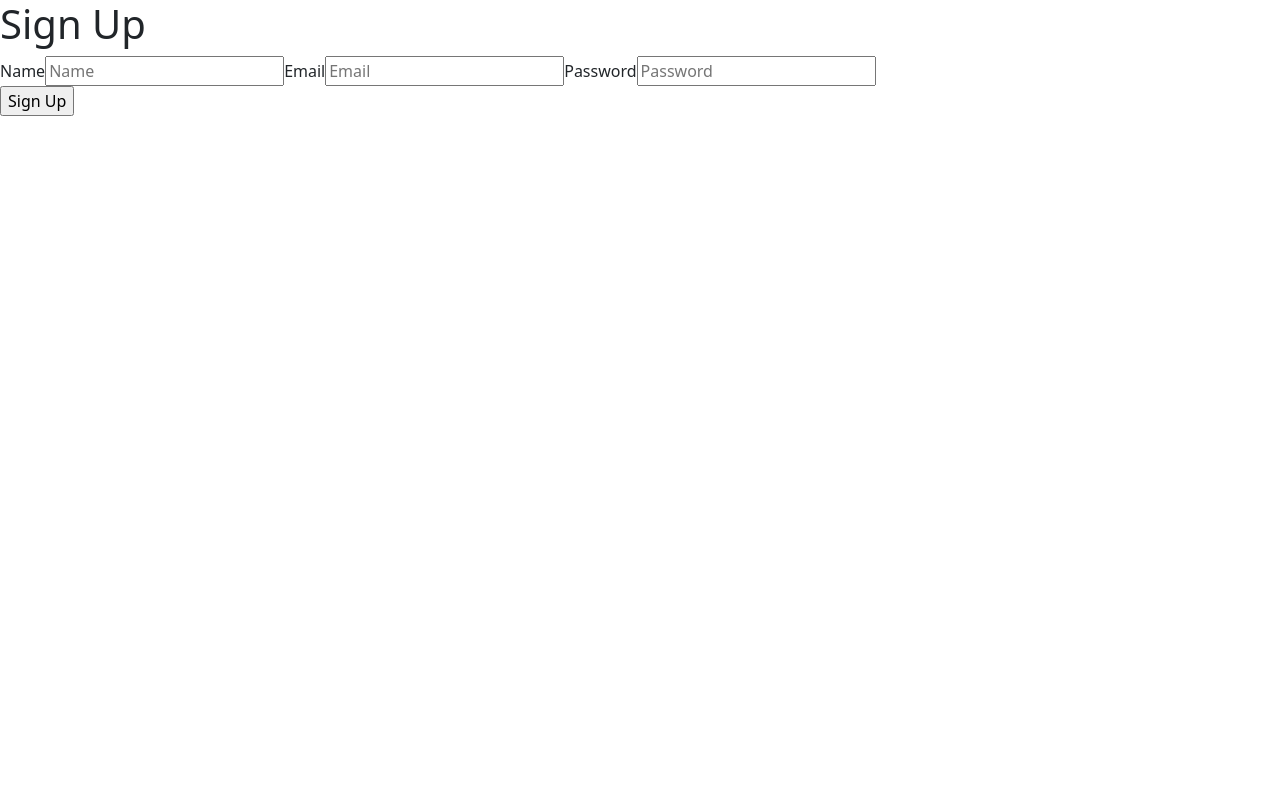
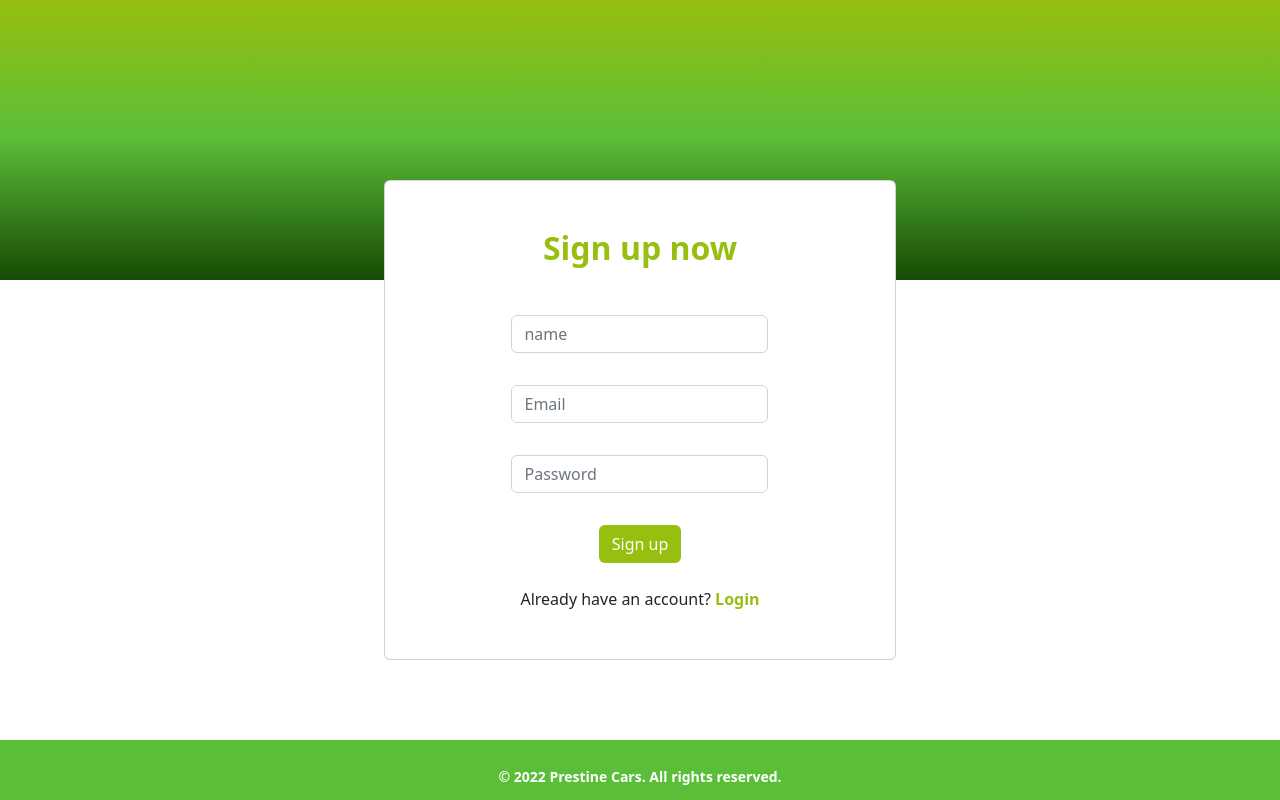
Before and after one commit to Prestine-Cars/prestine-cars-frontend, a React (Create React App) app: page /signup in a window 1280 px wide. Built offline with nearby package versions, Linux system fonts and the light colour scheme.

Commit message:
Style Login and Sign up pages Add Footer to Sign up page Add NavLink redirect to Login in Sign up page Add NavLink redirect to Sign up in Login page

```diff
--- /dev/null
+++ b/src/components/Footer.js
@@ -0,0 +1,18 @@
+import React from 'react';
+import classes from './modules/Footer.module.css';
+
+const Footer = () => (
+  <>
+    <footer
+      className={`d-flex flex-column flex-md-row text-center text-md-start justify-content-center pt-4 px-4 px-xl-5 bottom ${classes.footer_styles}`}
+    >
+      <div className="text-white mb-1 mb-md-0 fw-bold">
+        <p>
+          <small>&copy; 2022 Prestine Cars. All rights reserved.</small>
+        </p>
+      </div>
+    </footer>
+  </>
+);
+
+export default Footer;
--- a/src/components/SignInForm.js
+++ b/src/components/SignInForm.js
@@ -1,7 +1,7 @@
 // @ts-nocheck
 import React, { useState } from 'react';
 import { useDispatch, useSelector } from 'react-redux';
-import { useNavigate } from 'react-router-dom';
+import { NavLink, useNavigate } from 'react-router-dom';
 import { TailSpin } from 'react-loader-spinner';
 import { login } from '../redux/actions/user';
 import classes from './modules/SignInForm.module.css';
@@ -33,11 +33,11 @@ const SignInForm = () => {
       <div className="container py-5 h-100">
         <div className="row d-flex justify-content-center align-items-center h-100">
           <div className="col-12 col-md-8 col-lg-6 col-xl-5">
-            <div className={`card bg-dark text-white ${classes.rounded}`}>
+            <div className={`card shadow-5-strong ${classes.sign_up_card}`}>
               <div className="card-body p-5 text-center">
                 <div className="mb-md-5 mt-md-4 pb-5">
                   <h2 className="fw-bold mb-2 text-uppercase">Login</h2>
-                  <p className="text-white-50 mb-5">
+                  <p className="text-black-50 mb-5">
                     Please enter your login and password!
                   </p>
                   <form onSubmit={handleLogin}>
@@ -85,12 +85,12 @@ const SignInForm = () => {
                       </label>
                     </div>
                     <p className="small mb-5 pb-lg-2">
-                      <a className="text-white-50" href="#!">
+                      <a className={`${classes.green_link}`} href="#!">
                         Forgot password?
                       </a>
                     </p>
                     <button
-                      className="btn btn-outline-light btn-lg px-5"
+                      className={`btn text-white btn-block mb-4 ${classes.green_btn}`}
                       type="submit"
                     >
                       Login
@@ -102,9 +102,7 @@ const SignInForm = () => {
                   <p className="mb-0">
                     Dont have an account?
                     {' '}
-                    <a href="#!" className="text-white-50 fw-bold">
-                      Sign Up
-                    </a>
+                    <NavLink className={`fw-bold ${classes.green_link}`} to="/signup">Sign Up</NavLink>
                   </p>
                 </div>
               </div>
--- a/src/components/SignUpForm.js
+++ b/src/components/SignUpForm.js
@@ -1,9 +1,10 @@
 // @ts-nocheck
 import React, { useState } from 'react';
 import { useDispatch, useSelector } from 'react-redux';
-import { useNavigate } from 'react-router-dom';
+import { NavLink, useNavigate } from 'react-router-dom';
 import { TailSpin } from 'react-loader-spinner';
 import { signup } from '../redux/actions/user';
+import classes from './modules/SignInForm.module.css';
 
 const SignUpForm = () => {
   const { Loader = false, signupError = null } = useSelector(
@@ -30,9 +31,8 @@ const SignUpForm = () => {
   };
   return (
     <>
-      <div>
-        <h1>Sign Up</h1>
-        <form onSubmit={handleSignup}>
+      <form onSubmit={handleSignup}>
+        <div className={`${classes.loader}`}>
           {Loader && (
             <div>
               <TailSpin
@@ -41,45 +41,61 @@ const SignUpForm = () => {
                 radius="3"
                 color="#98be20"
                 ariaLabel="tail-spin"
+                wrapperStyle
+                wrapperClass
               />
             </div>
           )}
-          {signupError && <p>Name/Email already exists </p>}
-          <label htmlFor="name">
-            <span>Name</span>
+        </div>
+        {signupError && <p>Name/Email already exists </p>}
+
+        <div className="form-outline mb-4">
+          <label htmlFor="name" className="form-label">
             <input
               onChange={handleOnChange}
               type="text"
               name="name"
-              placeholder="Name"
+              placeholder="name"
               required
+              className="form-control"
             />
           </label>
-          <label htmlFor="email">
-            <span>Email</span>
+        </div>
+        <div className="form-outline mb-4">
+          <label htmlFor="email" className="form-label">
             <input
               onChange={handleOnChange}
               type="email"
               name="email"
               placeholder="Email"
               required
+              className="form-control"
             />
           </label>
-          <label htmlFor="password">
-            <span>Password</span>
+        </div>
+        <div className="form-outline mb-4">
+          <label htmlFor="password" className="form-label">
             <input
               onChange={handleOnChange}
               type="password"
               name="password"
               placeholder="Password"
               required
+              className="form-control"
             />
           </label>
-          <div>
-            <input type="submit" value="Sign Up" />
-          </div>
-        </form>
-      </div>
+        </div>
+        <button type="submit" className={`btn text-white btn-block mb-4 ${classes.green_btn}`}>
+          Sign up
+        </button>
+        <div>
+          <p className="mb-0">
+            Already have an account?
+            {' '}
+            <NavLink className={`fw-bold ${classes.green_link}`} to="/signin">Login</NavLink>
+          </p>
+        </div>
+      </form>
     </>
   );
 };
--- /dev/null
+++ b/src/components/modules/Footer.module.css
@@ -0,0 +1,7 @@
+.footer_styles {
+  position: absolute;
+  bottom: 0;
+  height: 60px;
+  width: 100%;
+  background-color: #5bbe39;
+}
--- a/src/components/modules/SignInForm.module.css
+++ b/src/components/modules/SignInForm.module.css
@@ -1,8 +1,25 @@
-.rounded {
-  border-radius: 10px;
+.sign_up_card {
+  margin: 0 auto;
+  margin-top: -100px;
+  background: hsla(0, 0%, 100%, 0.8);
+  backdrop-filter: blur(30px);
 }
+
 .loader {
   display: flex;
   justify-content: center;
   align-items: center;
 }
+
+.text_black {
+  color: black;
+}
+
+.green_btn {
+  background-color: rgb(151, 191, 15) !important;
+}
+
+.green_link {
+  color: rgb(151, 191, 15) !important;
+  text-decoration: none;
+}
--- a/src/components/modules/SignInPage.module.css
+++ b/src/components/modules/SignInPage.module.css
@@ -1,8 +1,6 @@
 .sign_in {
   height: 100vh;
   /* fallback for old browsers */
-  background: rgb(151,191,15);
-
-  /* W3C, IE 10+/ Edge, Firefox 16+, Chrome 26+, Opera 12+, Safari 7+ */
-  background: linear-gradient(87deg, rgba(151,191,15,1) 0%, rgba(91,190,57,1) 49%, rgba(22,74,4,1) 100%);
+background: rgb(151,191,15);
+background: linear-gradient(180deg, rgba(151,191,15,1) 0%, rgba(91,190,57,1) 49%, rgba(22,74,4,1) 100%);
 }
--- /dev/null
+++ b/src/components/modules/SignUpPage.module.css
@@ -0,0 +1,36 @@
+.sign_up {
+  height: 100vh;
+}
+
+.signup_bg {
+  background: rgb(151, 191, 15);
+  background: linear-gradient(
+    180deg,
+    rgba(151, 191, 15, 1) 0%,
+    rgba(91, 190, 57, 1) 49%,
+    rgba(22, 74, 4, 1) 100%
+  );
+  height: 35%;
+}
+
+.green {
+  color: rgb(151, 191, 15);
+}
+
+.sign_up_card {
+  max-width: 80%;
+  margin: 0 auto;
+  margin-top: -100px;
+  background: hsla(0, 0%, 100%, 0.8);
+  backdrop-filter: blur(30px);
+}
+
+@media screen and (min-width: 800px) {
+  .login-image {
+    height: 40vh;
+  }
+
+  .sign_up_card {
+    max-width: 40%;
+  }
+}
--- a/src/pages/SignUpPage.js
+++ b/src/pages/SignUpPage.js
@@ -1,10 +1,23 @@
 import React from 'react';
 import SignUpForm from '../components/SignUpForm';
+import Footer from '../components/Footer';
+import classes from '../components/modules/SignUpPage.module.css';
 
 const SignUpPage = () => (
   <>
-    <section>
-      <SignUpForm />
+    <section className={`text-center ${classes.sign_up}`}>
+      <div className={`p-5 ${classes.signup_bg}`} />
+      <div className={`card shadow-5-strong ${classes.sign_up_card}`}>
+        <div className="card-body py-5 px-md-5">
+          <div className="row d-flex justify-content-center">
+            <div className="col-lg-8">
+              <h2 className={`fw-bold mb-5 ${classes.green}`}>Sign up now</h2>
+              <SignUpForm />
+            </div>
+          </div>
+        </div>
+      </div>
+      <Footer />
     </section>
   </>
 );
```
